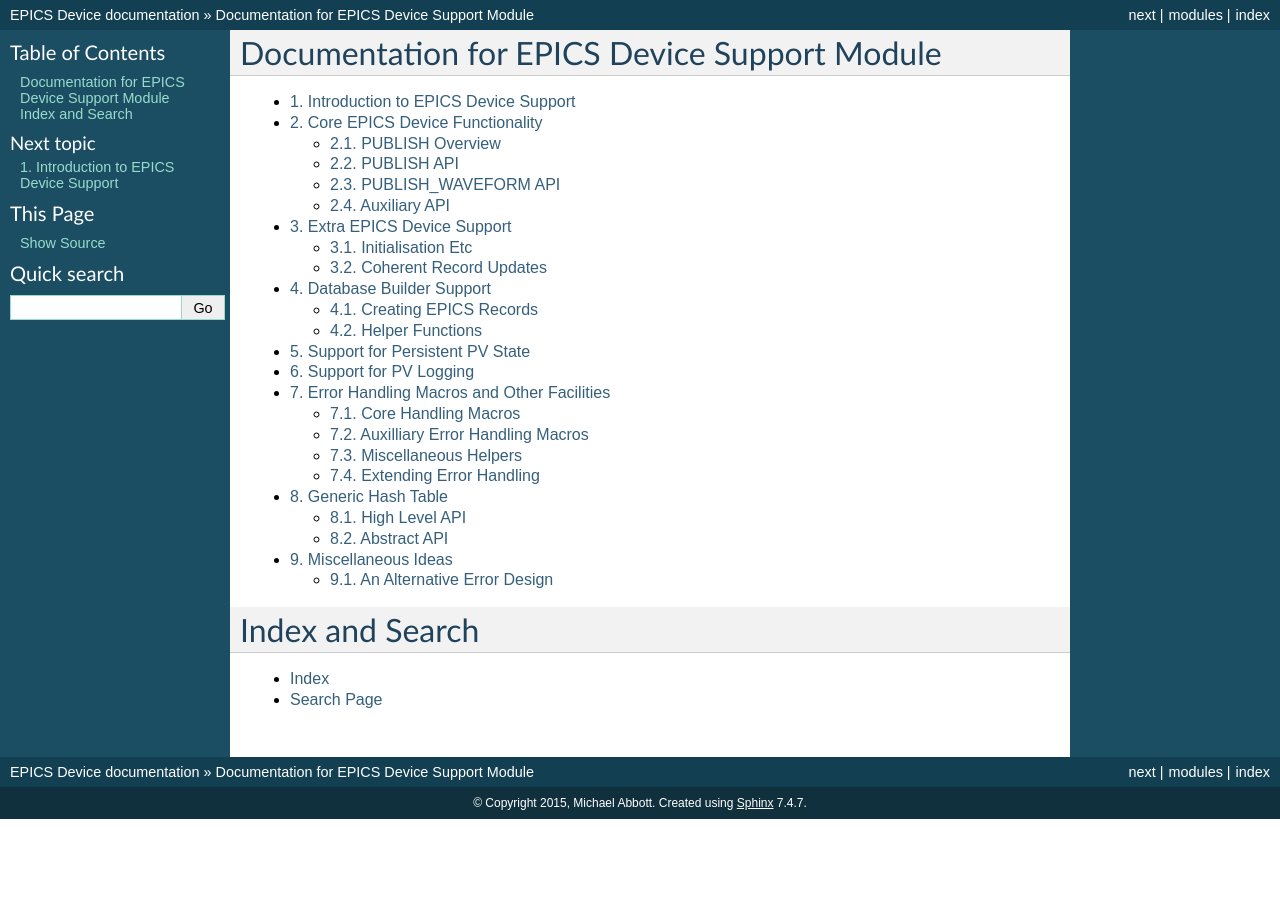
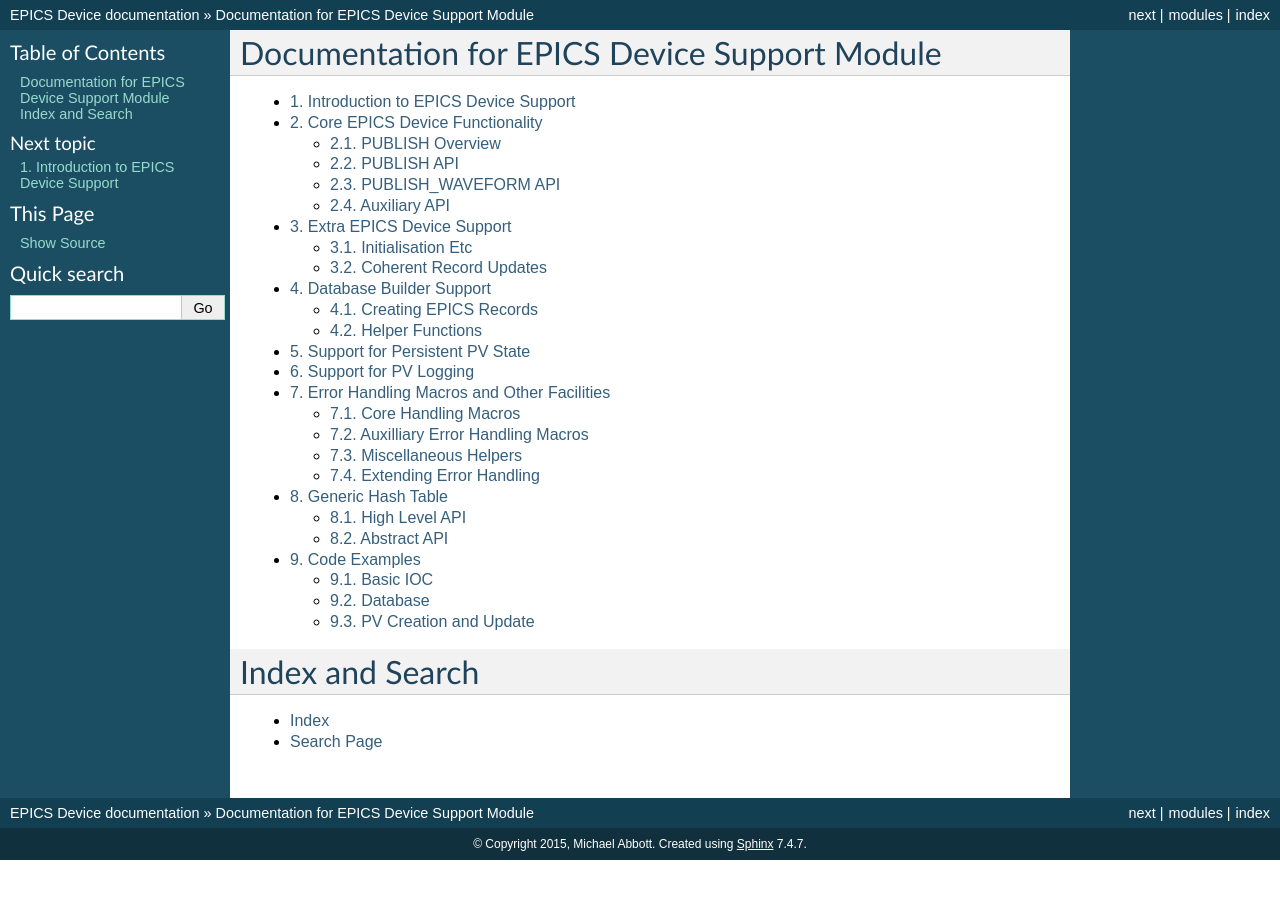
Before and after one commit to DiamondLightSource/epics_device, a Sphinx documentation site: the page built from docs/index.rst, in a window 1280 px wide. Built offline with Sphinx 7.4.7, drawn with Linux system fonts in a browser that asks for light colours; some of the changed lines change nothing that is shown.

Commit message:
EPICS Device: Document Basic IOC example
git-svn-id: svn+ssh://serv0002.cs.diamond.ac.uk/home/subversion/repos/controls/diamond/trunk/support/epics_device@127872 e099a375-04f9-0310-9d5f-a741eaff62e1

```diff
--- a/docs/example.rst
+++ b/docs/example.rst
@@ -3,6 +3,124 @@
 
 This file contains a number of examples of code to show many of the features
 documented here.
+
+Basic IOC
+---------
+
+This section describes the minimum code required to build an IOC using this
+framework.  The source tree is:
+
+======================= ========================================================
+File/Directory          Description
+======================= ========================================================
+Db
+Db/Makefile             Needs rules for building ``.db`` from ``.py``
+Db/basic_ioc.py         Minimal example building a simple database
+src
+src/Makefile
+src/main.c              Minimal IOC implementation
+st.cmd                  Startup script for IOC initialisation
+Makefile
+configure               Standard EPICS ``configure`` directory, as generated
+                        by ``makeBaseApp.pl``.
+configure/CONFIG
+configure/CONFIG_APP
+configure/CONFIG_SITE   Must specify ``PYTHON`` and ``IOCBUILDER``
+configure/Makefile
+configure/RELEASE       Must specify ``EPICS_DEVICE``
+configure/RULES
+configure/RULES.ioc
+configure/RULES_DIRS
+configure/RULES_TOP
+======================= ========================================================
+
+The ``EPICS_DEVICE`` support module must be defined as usual, and the build also
+needs the symbols ``PYTHON`` and ``IOCBUILDER`` to be specified.
+
+
+Defining the Database
+~~~~~~~~~~~~~~~~~~~~~
+
+The database defined here is utterly minimal, consisting of a single PV with a 1
+second scan which returns the current timestamp in seconds.  The EPICS Device
+definition to build the database record entry is the following Python line::
+
+    aIn('TSEC', DESC = 'Timestamp in seconds', SCAN = '1 second')
+
+This line defines an ``ai`` record named ``TEST`` with the specified scan
+interval and description.
+
+Alas quite a bit of boilerplate is needed to set things up, to load the
+libraries and write out the result, and so for this minimal example the actual
+code is somewhat longer:
+
+..  literalinclude:: ../examples/basic_ioc/Db/basic_ioc.py
+    :language: python
+    :linenos:
+
+The first 17 lines are needed to pick up the iocbuilder, configure it to build
+template files, and to load the EPICS Device builder definitions.  The last line
+writes out the generated database.
+
+Some support is also needed from the make file, which again contains quite bit
+of boilerplate:
+
+..  literalinclude:: ../examples/basic_ioc/Db/Makefile
+    :language: make
+    :linenos:
+
+The important point here is that the ``.db`` file is generated from the
+corresponding ``.py`` file.
+
+The result of this is the following file in ``db/basic_ioc.db``:
+
+..  code-block:: none
+    :linenos:
+
+    record(ai, "$(DEVICE):TSEC")
+    {
+        field(DESC, "Timestamp in seconds")
+        field(DTYP, "epics_device")
+        field(INP,  "@TSEC")
+        field(MDEL, "-1")
+        field(SCAN, "1 second")
+    }
+
+
+Implementing the IOC
+~~~~~~~~~~~~~~~~~~~~
+
+As this IOC does almost nothing its C implementation is pretty small:
+
+..  literalinclude:: ../examples/basic_ioc/src/main.c
+    :language: c
+    :linenos:
+
+First a minimal set of headers.  Both ``stdbool.h`` and ``unistd.h`` are
+required as a consequence of using ``error.h``, and our implementation will use
+``time.h``.  We need ``iocsh.h`` in order to call :func:`iocsh`.
+
+Then the EPICS Device headers are standard.
+
+The function ``read_timestamp`` actually implements the IOC functionality.  In
+this case when the corresponding record is processed we compute a value which is
+then used to update the PV.
+
+The :func:`PUBLISH_READER` call binds our PV implementation to its definition in
+the database, and we've chosen the appropriate implementation.
+
+Finally IOC initialisation consists of a stereotyped sequence.
+:func:`initialise_epics_device` must be called early, then records can be
+published, then the IOC is started.  In this particular example we've put the
+rest of the initialisation into an external startup script:
+
+..  literalinclude:: ../examples/basic_ioc/st.cmd
+    :language: c
+    :linenos:
+
+Note that it is possible perform complete IOC initialisation without a startup
+script, and with a more complete IOC it can be more convenient to do this.
+
 
 Database
 --------
--- a/docs/index.rst
+++ b/docs/index.rst
@@ -13,10 +13,10 @@
     pvlogging
     error
     hashtable
-    ideas
+    example
 
 ..  Currently omitted from documentation
-    example
+    ideas
 
 Index and Search
 ================
```
